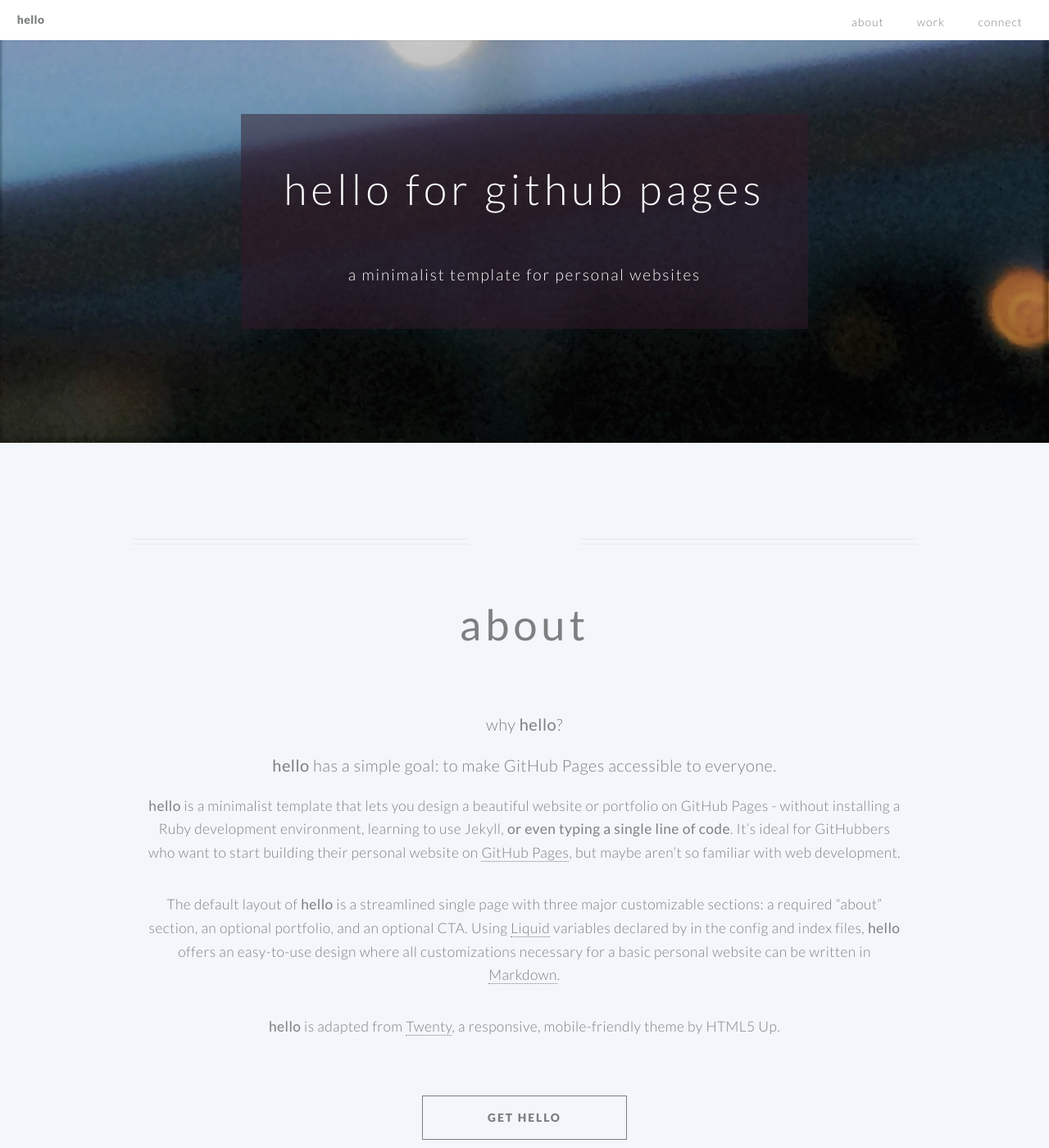
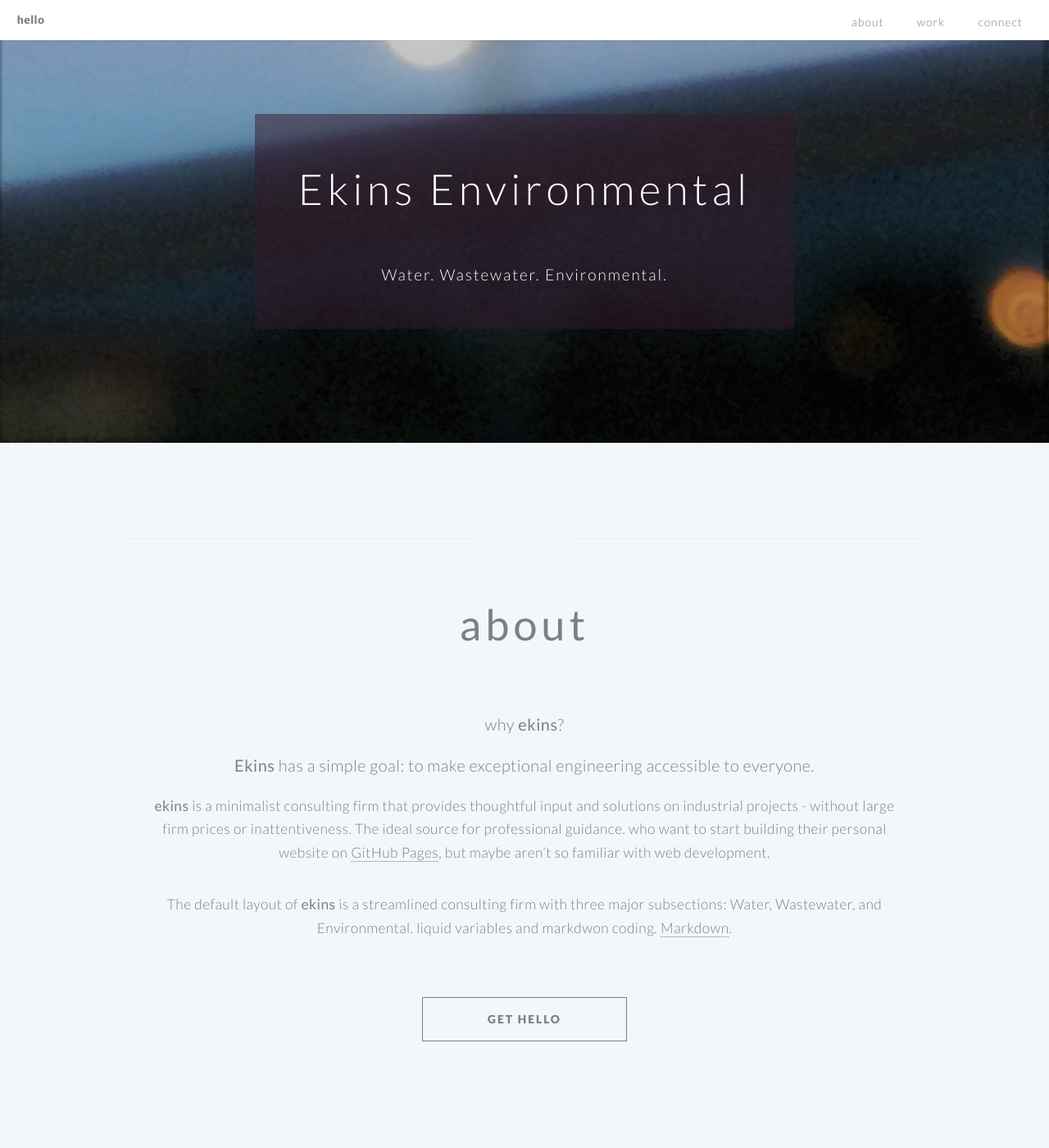
Before and after one commit to ekinsenvironmental/ekinsenvironmental, a Jekyll site: the page built from index.md, in a window 1280 px wide and 1400 px high. Shown: the whole window at 82% size. Built offline with Jekyll 4.4.1, drawn with Linux system fonts in a browser that asks for light colours.

Commit message:
Update index.md

```diff
--- a/index.md
+++ b/index.md
@@ -4,8 +4,8 @@ layout: hello-default
 # using Markdown language, you can customize the following variables!
 
 # these variables are required -------------------------------
-banner_title: hello for github pages
-banner_subtitle: a minimalist template for personal websites
+banner_title: Ekins Environmental
+banner_subtitle: Water. Wastewater. Environmental.
 background_image: /images/background.jpeg
 
 # all of the following variables are optional -----------------
@@ -15,11 +15,11 @@ page_url: /hello # only include this variable if you aren't building the page to
 favicon: /assets/ico/favicon.ico
 
 # social media
-twitter_username: notsaragong # # your twitter handle
-github_username:  saragong # your github username
-linkedin: saragong # the part after ("https://www.linkedin.com/in/...")
-# facebook_username: <-- your facebook username (the part after "https://www.facebook.com/...")
-# google_analytics: <-- your google analytics Tracking ID
+twitter_username: insert here
+github_username:  ekinsenvironmental
+linkedin: kloverin (https://www.linkedin.com/in/kloverin/)
+# facebook_username:
+# google_analytics: UA-160158789-1
 
 # By declaring these variables, you can include a button that links to an external website or to media.
 about_button: https://github.com/saragong/hello # the link
@@ -42,16 +42,14 @@ cta_button_label: contact # the label on the button
 
 ---
 [//]: # (write a bit about yourself here)
-### why **hello**?
+### why **ekins**?
 
-### **hello** has a simple goal: to make GitHub Pages accessible to everyone.
+### **Ekins** has a simple goal: to make exceptional engineering accessible to everyone.
 
-**hello** is a minimalist template that lets you design a beautiful website or portfolio on GitHub Pages - without installing a Ruby
-development environment, learning to use Jekyll, **or even typing a single line of code**. It's ideal for GitHubbers
+**ekins** is a minimalist consulting firm that provides thoughtful input and solutions on industrial projects - without large firm prices or inattentiveness. The ideal source for professional guidance.
 who want to start building their personal website on [GitHub Pages](https://pages.github.com/), but maybe aren't so familiar with web development.
 
 
-The default layout of **hello** is a streamlined single page with three major customizable sections: a required "about" section, an optional portfolio, and an optional CTA. Using [Liquid](https://shopify.github.io/liquid/) variables declared by in the config and index files, **hello** offers an easy-to-use design where all customizations necessary for a basic personal website can be written in [Markdown](https://www.markdownguide.org/basic-syntax/).
-
-
-**hello** is adapted from [Twenty](https://html5up.net/twenty), a responsive, mobile-friendly theme by HTML5 Up.
+The default layout of **ekins** is a streamlined consulting firm with three major subsections: Water, Wastewater, and Environmental.
+liquid variables and markdwon coding.
+[Markdown](https://www.markdownguide.org/basic-syntax/).
```
